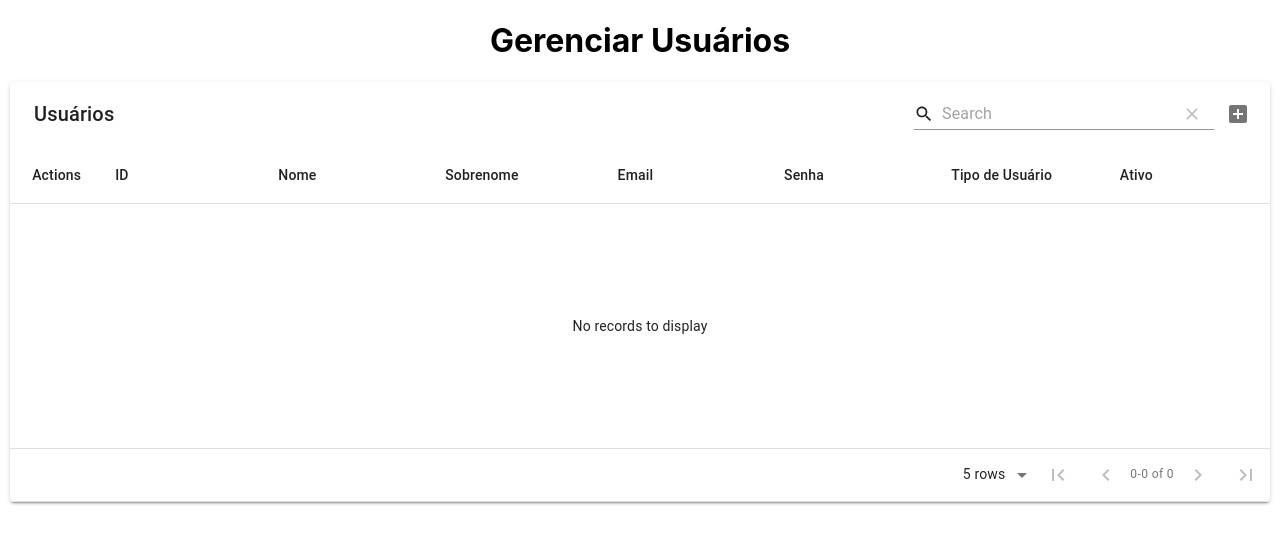
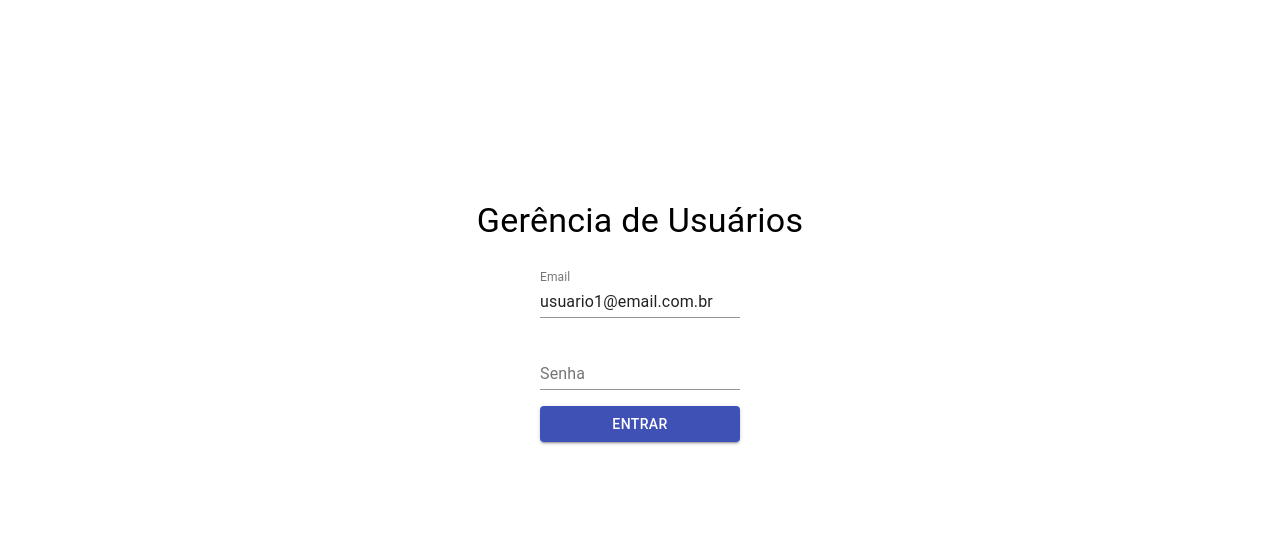
Before and after one commit to talitastravassos/users-management, a React (Create React App) app: page /login in a window 1280 px wide. Shown: the top 544 px of the page. Built offline with nearby package versions, Linux system fonts and the light colour scheme; no server answers.

Commit message:
added react router and login form

```diff
--- a/package.json
+++ b/package.json
@@ -10,6 +10,7 @@
     "react": "^16.9.0",
     "react-dom": "^16.9.0",
     "react-redux": "^7.1.1",
+    "react-router-dom": "^5.0.1",
     "react-scripts": "3.1.1",
     "redux": "^4.0.4",
     "redux-thunk": "^2.3.0"
--- /dev/null
+++ b/src/components/LoginForm/index.js
@@ -0,0 +1,67 @@
+import React, { useState } from 'react'
+import { makeStyles } from '@material-ui/core/styles';
+import TextField from '@material-ui/core/TextField';
+import Button from '@material-ui/core/Button';
+
+const useStyles = makeStyles(theme => ({
+    container: {
+      display: 'flex',
+    //   flexWrap: 'wrap',
+      flexDirection: "column"
+    },
+    textField: {
+      marginLeft: theme.spacing(1),
+      marginRight: theme.spacing(1),
+      width: 200,
+    },
+    dense: {
+      marginTop: 19,
+    },
+    menu: {
+      width: 200,
+    },
+    button: {
+        margin: theme.spacing(1),
+      }
+  }));
+
+const LoginForm = () => {
+    const classes = useStyles();
+    const [values, setValues] = useState({
+        email: 'usuario1@email.com.br',
+        password: ""
+    });
+
+      const handleChange = name => event => {
+        setValues({ ...values, [name]: event.target.value });
+      };
+
+    return (
+        <React.Fragment>
+            <form className={classes.container} noValidate autoComplete="off">
+                <TextField
+                    id="standard-name"
+                    label="Email"
+                    className={classes.textField}
+                    value={values.email}
+                    onChange={handleChange('email')}
+                    margin="normal"
+                />
+                <TextField
+                    type={'password'}
+                    id="standard-name"
+                    label="Senha"
+                    className={classes.textField}
+                    value={values.password}
+                    onChange={handleChange('password')}
+                    margin="normal"
+                />
+                <Button variant="contained" color="primary" className={classes.button}>
+                    Entrar
+                </Button>
+            </form>
+        </React.Fragment>
+    )
+}
+
+export default LoginForm
--- a/src/containers/Login/index.js
+++ b/src/containers/Login/index.js
@@ -1,9 +1,14 @@
 import React from 'react'
+import Typography from '@material-ui/core/Typography';
+import LoginForm from '../../components/LoginForm'
 
 const Login = () => {
     return (
-        <div>
-
+        <div style={{display: "flex", flexDirection: "column",alignItems: "center", justifyContent: "center", marginTop: 200}}>
+            <Typography variant="h4" gutterBottom>
+                Gerência de Usuários
+            </Typography>
+            <LoginForm/>
         </div>
     )
 }
--- a/src/index.js
+++ b/src/index.js
@@ -1,11 +1,18 @@
 import React from 'react';
 import ReactDOM from 'react-dom';
 import { Provider } from "react-redux";
+import { BrowserRouter, Switch, Route } from 'react-router-dom'
 import { store } from "./store";
 import './index.css';
 import App from './App';
+import Login from './containers/Login';
 
 ReactDOM.render(
-    <Provider store={store}>
-        <App />
-    </Provider>, document.getElementById('root'));
+    <BrowserRouter>
+        <Switch>
+            <Provider store={store}>
+                <Route path="/" exact={true} component={App} />
+                <Route path="/login" component={Login} />
+            </Provider>
+        </Switch>
+    </BrowserRouter>, document.getElementById('root'));
--- a/src/reducers/index.js
+++ b/src/reducers/index.js
@@ -14,7 +14,7 @@ const usersReducer = (state = initialState, action) => {
         case "ADD_USER":
             return {
                 ...state,
-                user: action.payload
+                users: action.payload
             }
         case "EDIT_USER":
             return {
```
Also changed, not shown: 1 other file (tests, documents, lock files or other folders).
